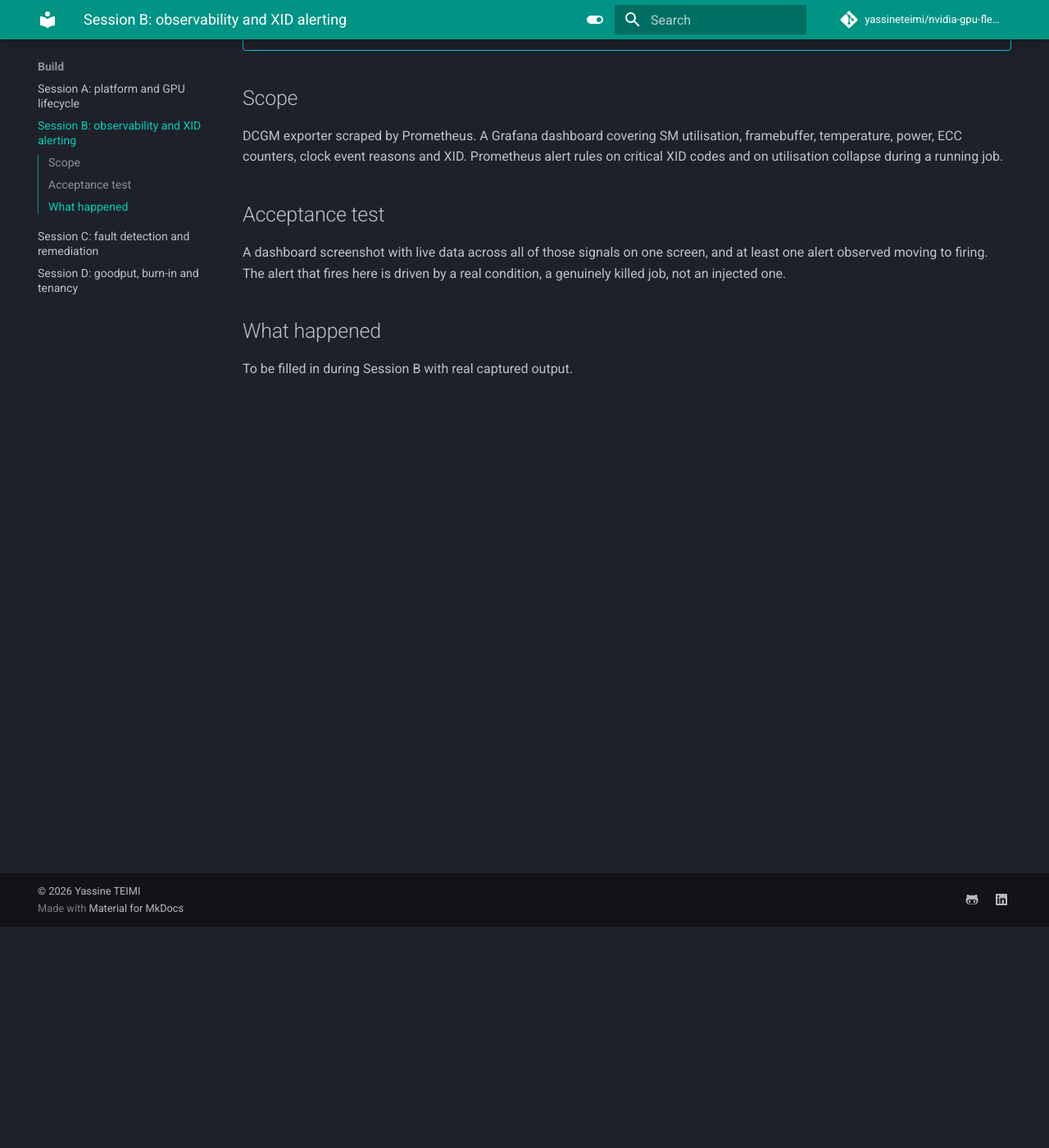
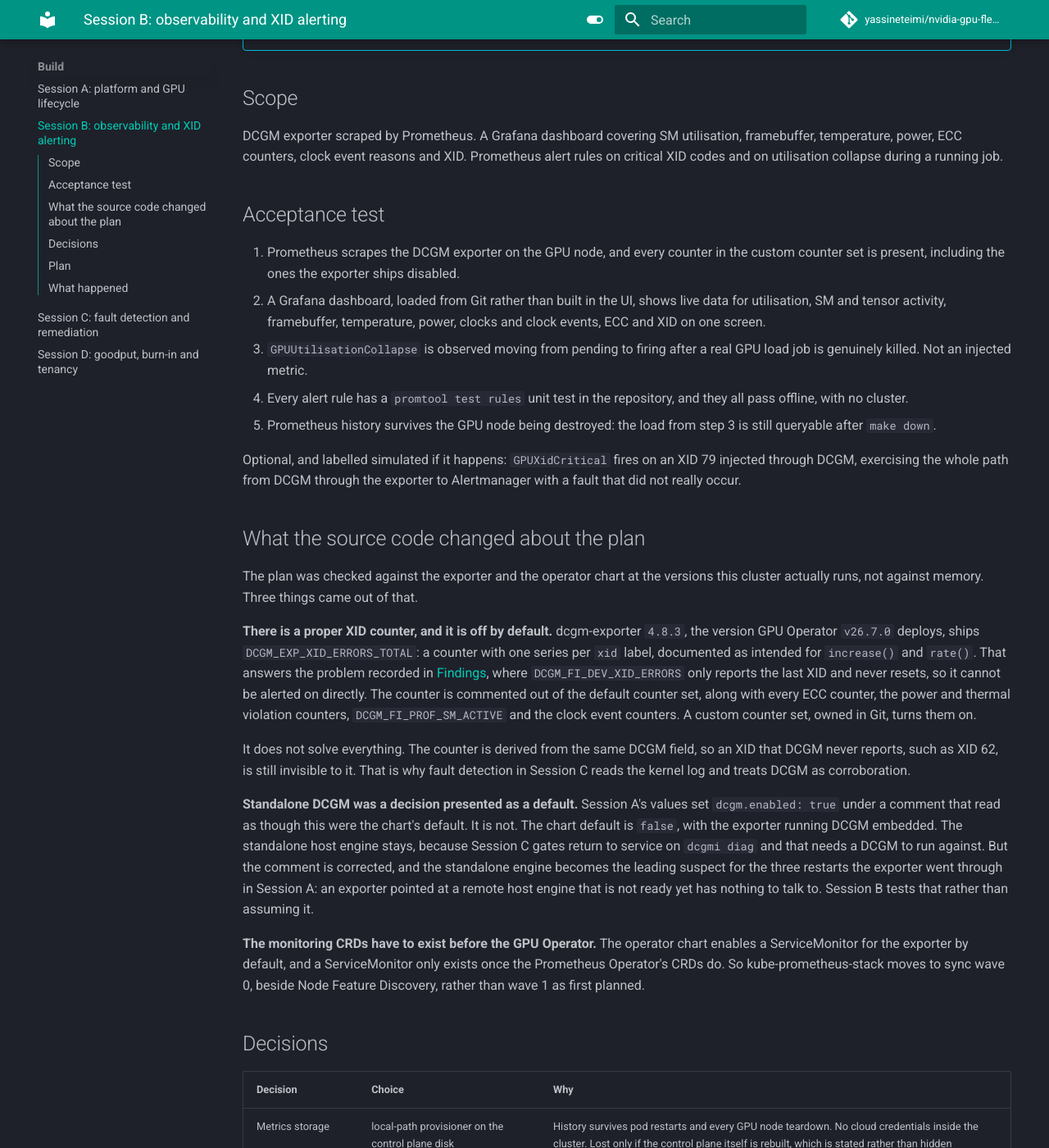
Before and after one commit to yassineteimi/nvidia-gpu-fleet-poc, an MkDocs documentation site: the page built from docs/02-observability.md, in a window 1280 px wide and 1400 px high, scrolled down 270 px. Shown: the whole window at 82% size. Built offline with MkDocs 1.6.1 and Material for MkDocs 9.7.7, drawn with Linux system fonts in a browser that asks for light colours; comment, search, counter and statistics services are not loaded; some of the changed text lies outside the part shown.

Commit message:
Session B: plan, decisions and acceptance test
Checked against dcgm-exporter 4.6.0-4.8.3 and the GPU Operator v26.7.0
chart, the versions this cluster runs, before anything was built:

- dcgm-exporter 4.8.3 ships DCGM_EXP_XID_ERRORS_TOTAL, a real counter with
  one series per xid label, meant for increase(). It fixes the finding that
  DCGM_FI_DEV_XID_ERRORS only holds the last XID. It is commented out by
  default, as are ECC, violations, PROF_SM_ACTIVE and clock events
- Session A set dcgm.enabled: true under a comment that read as the chart
  default. The default is false. Standalone DCGM stays, for dcgmi diag in
  Session C, and becomes the leading suspect for the exporter's restarts
- the operator chart enables an exporter ServiceMonitor by default, so the
  Prometheus CRDs must exist first: kube-prometheus-stack moves to wave 0

Decisions, each with its reason on the page: local-path storage on the
control plane, monitoring pinned there, null alert receiver, promtool unit
tests for every rule plus an optional DCGM XID injection labelled
simulated, dcgmproftester as the load if the DCGM image carries it.

Acceptance test tightened to five checkable criteria, including unit tests
passing offline and metrics history surviving the GPU node teardown.

```diff
--- a/docs/02-observability.md
+++ b/docs/02-observability.md
@@ -1,9 +1,10 @@
 # Session B: observability and XID alerting
 
-!!! info "Status: not yet run"
+!!! info "Status: planned, not yet run"
     This chapter is written during the session, from output captured live, not
-    reconstructed afterwards. Until the session has run, this page states the plan
-    and the acceptance test only. Nothing is claimed here that has not happened.
+    reconstructed afterwards. Until the session has run, this page states the plan,
+    the decisions behind it and the acceptance test only. Nothing is claimed here
+    that has not happened.
 
 ## Scope
 
@@ -13,9 +14,79 @@
 
 ## Acceptance test
 
-A dashboard screenshot with live data across all of those signals on one screen, and
-at least one alert observed moving to firing. The alert that fires here is driven by a
-real condition, a genuinely killed job, not an injected one.
+1. Prometheus scrapes the DCGM exporter on the GPU node, and every counter in the
+   custom counter set is present, including the ones the exporter ships disabled.
+2. A Grafana dashboard, loaded from Git rather than built in the UI, shows live data
+   for utilisation, SM and tensor activity, framebuffer, temperature, power, clocks
+   and clock events, ECC and XID on one screen.
+3. `GPUUtilisationCollapse` is observed moving from pending to firing after a real
+   GPU load job is genuinely killed. Not an injected metric.
+4. Every alert rule has a `promtool test rules` unit test in the repository, and they
+   all pass offline, with no cluster.
+5. Prometheus history survives the GPU node being destroyed: the load from step 3 is
+   still queryable after `make down`.
+
+Optional, and labelled simulated if it happens: `GPUXidCritical` fires on an XID 79
+injected through DCGM, exercising the whole path from DCGM through the exporter to
+Alertmanager with a fault that did not really occur.
+
+## What the source code changed about the plan
+
+The plan was checked against the exporter and the operator chart at the versions this
+cluster actually runs, not against memory. Three things came out of that.
+
+**There is a proper XID counter, and it is off by default.** dcgm-exporter `4.8.3`,
+the version GPU Operator `v26.7.0` deploys, ships `DCGM_EXP_XID_ERRORS_TOTAL`: a
+counter with one series per `xid` label, documented as intended for `increase()` and
+`rate()`. That answers the problem recorded in [Findings](findings.md), where
+`DCGM_FI_DEV_XID_ERRORS` only reports the last XID and never resets, so it cannot be
+alerted on directly. The counter is commented out of the default counter set, along
+with every ECC counter, the power and thermal violation counters,
+`DCGM_FI_PROF_SM_ACTIVE` and the clock event counters. A custom counter set, owned in
+Git, turns them on.
+
+It does not solve everything. The counter is derived from the same DCGM field, so an
+XID that DCGM never reports, such as XID 62, is still invisible to it. That is why
+fault detection in Session C reads the kernel log and treats DCGM as corroboration.
+
+**Standalone DCGM was a decision presented as a default.** Session A's values set
+`dcgm.enabled: true` under a comment that read as though this were the chart's
+default. It is not. The chart default is `false`, with the exporter running DCGM
+embedded. The standalone host engine stays, because Session C gates return to service
+on `dcgmi diag` and that needs a DCGM to run against. But the comment is corrected,
+and the standalone engine becomes the leading suspect for the three restarts the
+exporter went through in Session A: an exporter pointed at a remote host engine that
+is not ready yet has nothing to talk to. Session B tests that rather than assuming it.
+
+**The monitoring CRDs have to exist before the GPU Operator.** The operator chart
+enables a ServiceMonitor for the exporter by default, and a ServiceMonitor only exists
+once the Prometheus Operator's CRDs do. So kube-prometheus-stack moves to sync wave 0,
+beside Node Feature Discovery, rather than wave 1 as first planned.
+
+## Decisions
+
+| Decision | Choice | Why |
+|---|---|---|
+| Metrics storage | local-path provisioner on the control plane disk | History survives pod restarts and every GPU node teardown. No cloud credentials inside the cluster. Lost only if the control plane itself is rebuilt, which is stated rather than hidden |
+| Where monitoring runs | Pinned to the control plane by node selector | A volume created while the GPU node exists could otherwise be placed on it and destroyed with it at the end of the session |
+| Alert routing | Alertmanager with a null receiver | The acceptance test needs an alert observed firing, which the Alertmanager API records. No webhook or SMTP credential to manage |
+| Proving the XID rule | `promtool` unit tests, plus an optional DCGM injection | No real XID will occur on demand. The unit tests prove the rule logic. The injection, if DCGM allows it, proves the pipeline, and is listed as simulated |
+| Load for the collapse alert | `dcgmproftester` from the DCGM image, if it is there | A real tensor workload with no extra image to pull onto a billed node. Checked on the control plane before any GPU is rented |
+
+## Plan
+
+Three parts, and only the middle one rents a GPU.
+
+| Part | What | GPU cost |
+|---|---|---|
+| B1, authoring | Storage, kube-prometheus-stack, custom counters, alert rules and their unit tests, dashboard, and the scripts to drive B2. Deployed onto the control plane only | none |
+| B2, live | GPU up, targets checked, real load, the job killed, the alert watched firing, evidence captured, GPU down | about one hour |
+| B3, write up | This page from the artifacts, then a pass over the landing page so nothing claims Sessions C or D are done | none |
+
+B1 also runs two free checks on the control plane before any GPU is rented: whether
+the DCGM image carries `dcgmproftester`, and whether `dcgmi` supports field injection
+in this build. The plan for B2 changes if either answer is no, and this page will
+say how.
 
 ## What happened
 
```
Also changed, not shown: docs/index.md (+1 -1 lines).
